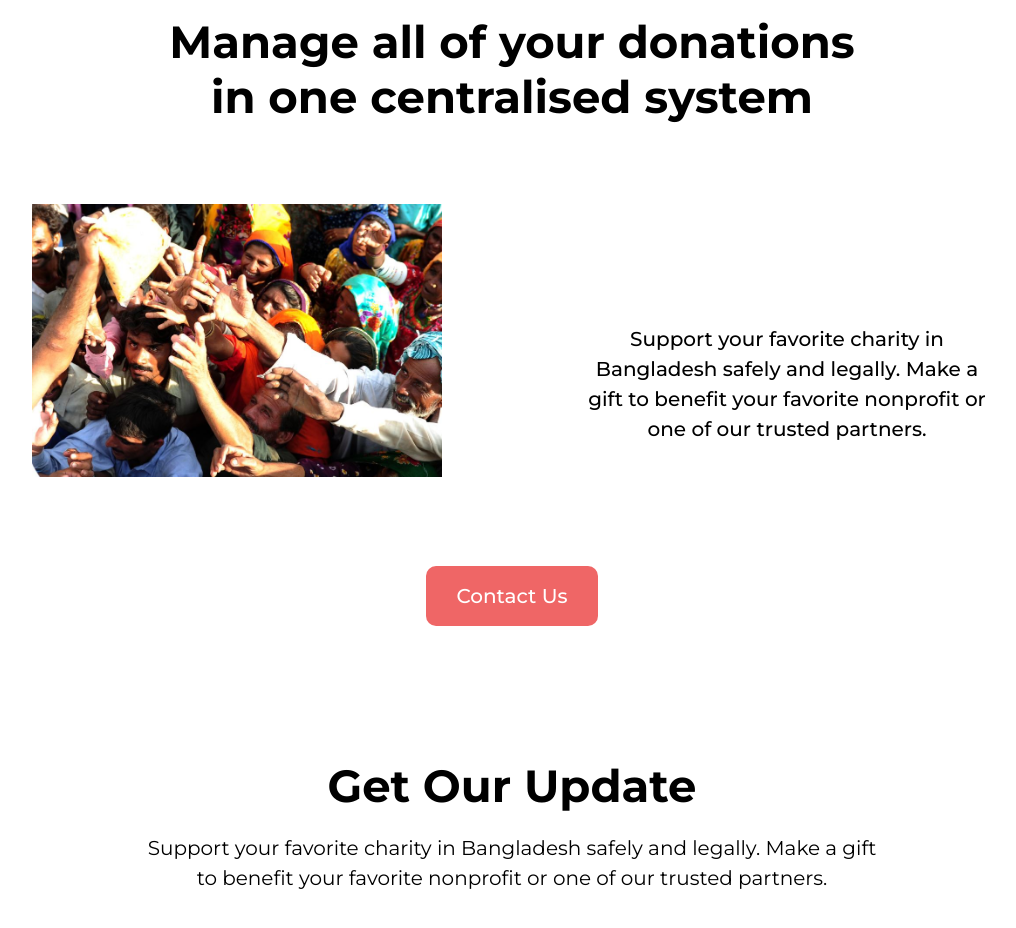
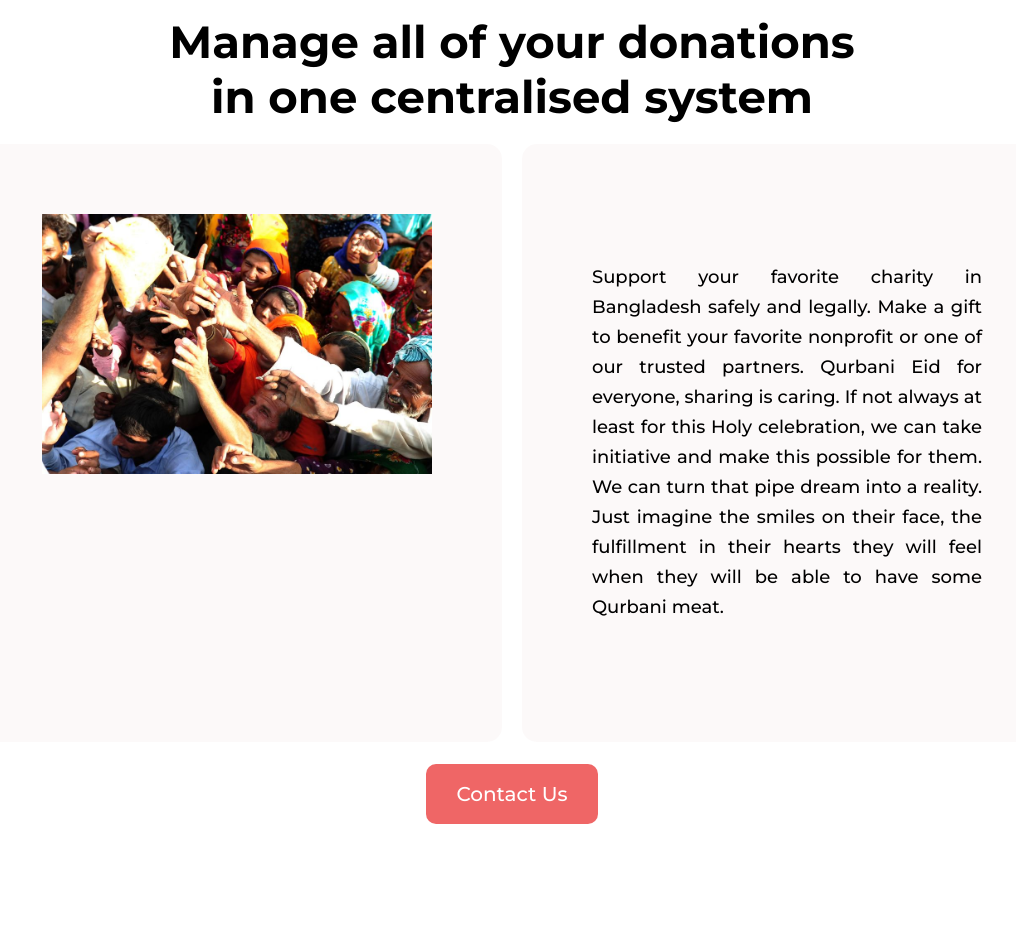
Before and after one commit to Mahfuj-HSTU/Assignment-1, a plain HTML site: page index.html in a window 1280 px wide. Shown: the part 2500-3428 px from the top of the page, without its empty margins (128-1144 px from the left). Drawn offline with Linux system fonts and the light colour scheme.

Commit message:
last final commit

```diff
--- a/css/style.css
+++ b/css/style.css
@@ -110,18 +110,22 @@ body {
   margin: 0 50px;
 }
 .child-div {
-  margin-bottom: 20px;
+  margin: 10px;
+  margin-bottom: 40px;
   padding: 70px;
   width: 50%;
+  border-radius: 15px;
+  background-color: #fcf8f8d4;
 }
 .child-div img {
   width: 100%;
 }
 .child-div p {
-  font-size: 20px;
+  font-size: 18px;
   font-weight: 500;
   line-height: 30px;
-  padding-top: 100px;
+  padding-top: 30px;
+  text-align: justify;
 }
 footer {
   padding: 30px;
--- a/index.html
+++ b/index.html
@@ -124,7 +124,12 @@
           <p>
             Support your favorite charity in Bangladesh safely and legally. Make
             a gift to benefit your favorite nonprofit or one of our trusted
-            partners.
+            partners. Qurbani Eid for everyone, sharing is caring. If not always
+            at least for this Holy celebration, we can take initiative and make
+            this possible for them. We can turn that pipe dream into a reality.
+            Just imagine the smiles on their face, the fulfillment in their
+            hearts they will feel when they will be able to have some Qurbani
+            meat.
           </p>
         </div>
       </div>
```
